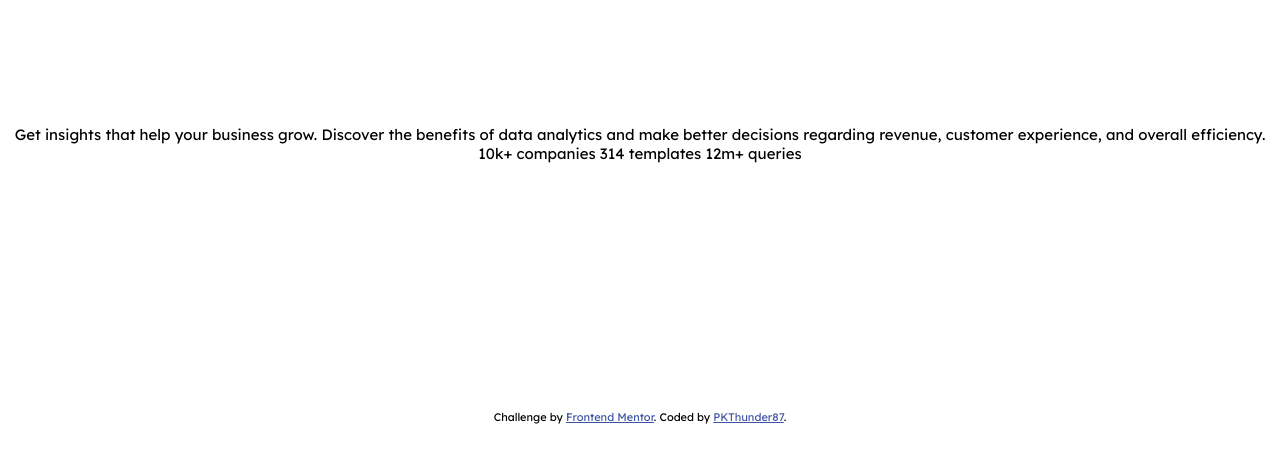
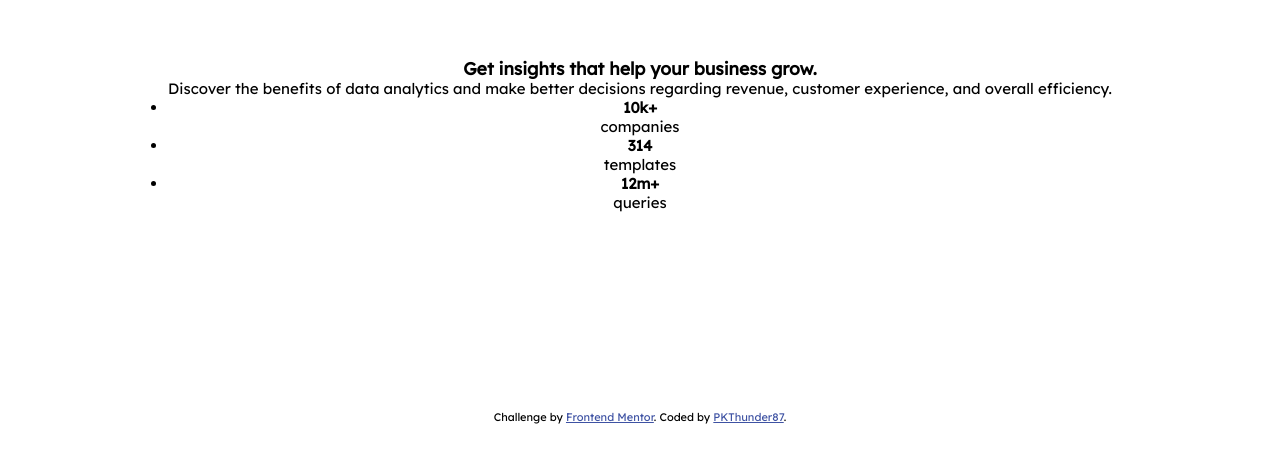
Before and after one commit to pkthunder87/stats-card, a plain HTML site: page index.html in a window 1280 px wide. Shown: the part 256-718 px from the top of the page. Drawn offline with Linux system fonts and the light colour scheme.

Commit message:
Feat: Add initial html structure and layout

```diff
--- a/index.html
+++ b/index.html
@@ -24,9 +24,36 @@
     <title>Frontend Mentor | Stats preview card component</title>
   </head>
   <body>
-    Get insights that help your business grow. Discover the benefits of data
-    analytics and make better decisions regarding revenue, customer experience,
-    and overall efficiency. 10k+ companies 314 templates 12m+ queries
+    <div class="stats-card">
+      <div class="card-left">
+        <h3 class="card-left__title heading">
+          Get <span>insights</span> that help your business grow.
+        </h3>
+        <p class="card-left__details">
+          Discover the benefits of data analytics and make better decisions
+          regarding revenue, customer experience, and overall efficiency.
+        </p>
+
+        <ul class="card-left__stats">
+          <li class="card-left__stats--1">
+            <h4 class="heading">10k+</h4>
+            <p class="category">companies</p>
+          </li>
+          <li class="card-left__stats--2">
+            <h4 class="heading">314</h4>
+            <p class="category">templates</p>
+          </li>
+          <li class="card-left__stats--3">
+            <h4 class="heading">12m+</h4>
+            <p class="category">queries</p>
+          </li>
+        </ul>
+      </div>
+
+      <div class="card-right">
+        <div class="card-right__image">&nbsp;</div>
+      </div>
+    </div>
 
     <div class="attribution">
       Challenge by
```
